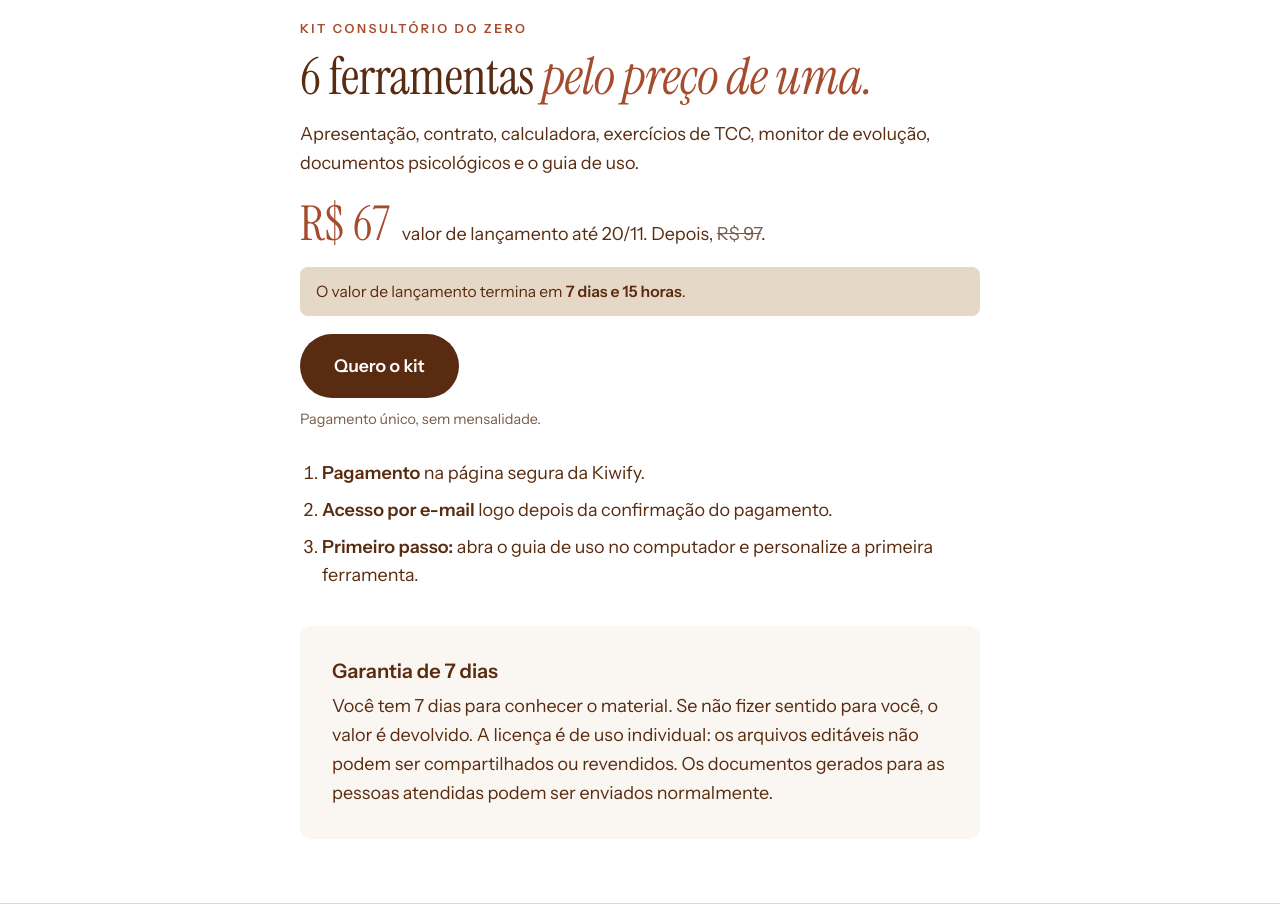
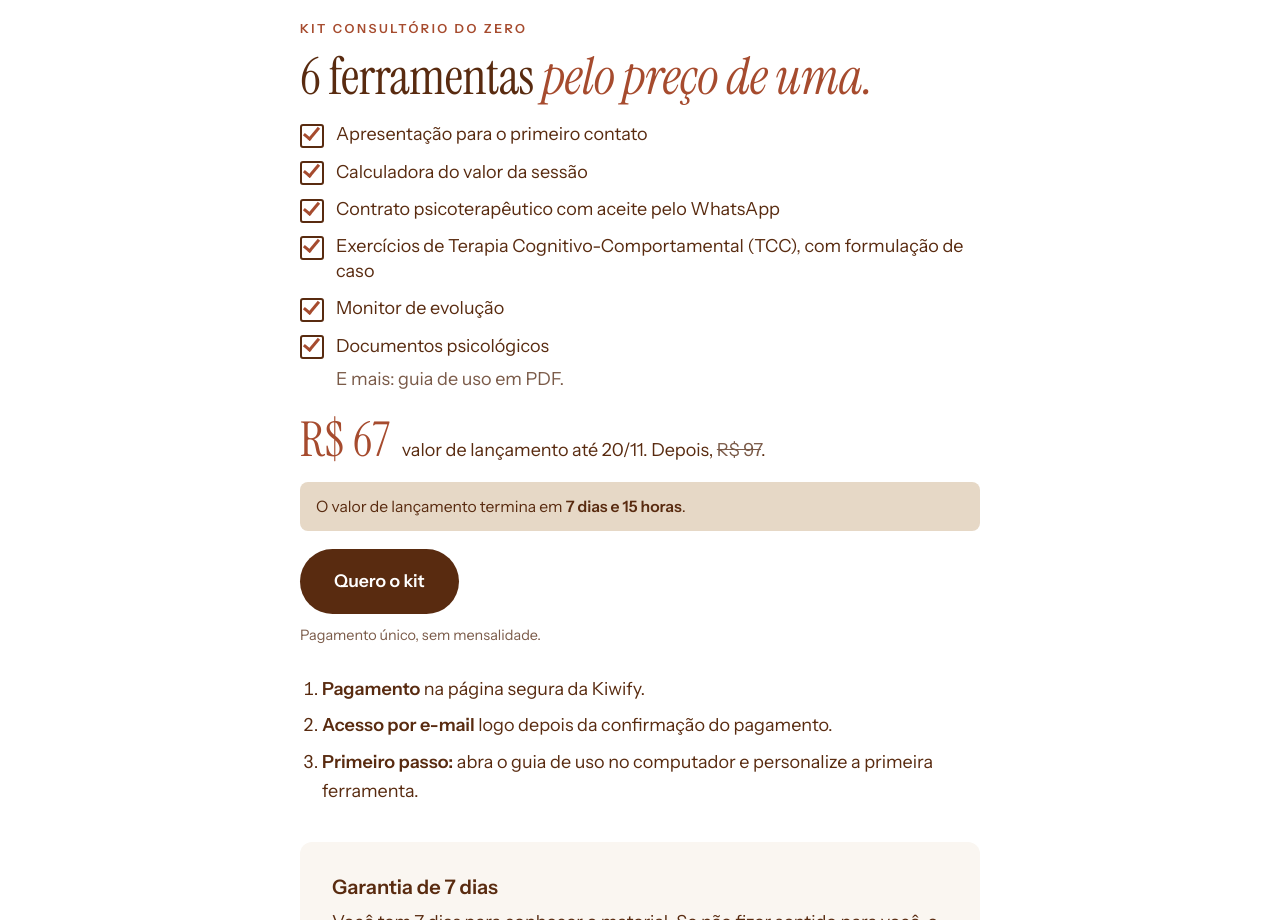
Before and after one commit to psidaianarcamara/Guia-institucional_DC, a plain HTML site: page kit/index.html in a window 1280 px wide. Shown: the part 8760-9680 px from the top of the page. Drawn offline with Linux system fonts and the light colour scheme.

Commit message:
Ferramentas da oferta em lista
Co-Authored-By: Claude Opus 5.5 <noreply@anthropic.com>
Claude-Session: https://claude.ai/code/session_01GXNY3NoL2TUT6f7TxEEty5

```diff
--- a/kit/index.html
+++ b/kit/index.html
@@ -105,6 +105,11 @@ details[open] summary::after{content:"−"}
 details p{margin:12px 0 0;color:#4a2610}
 /* final */
 .final{text-align:left}
+.inclui{list-style:none;margin:20px 0 6px;padding:0;display:grid;gap:12px}
+.inclui li{position:relative;padding-left:36px;line-height:1.4}
+.inclui li::before{content:"";position:absolute;left:0;top:.1em;width:20px;height:20px;border:2px solid var(--marrom);border-radius:3px}
+.inclui li::after{content:"";position:absolute;left:7px;top:.1em;width:6px;height:13px;border:solid var(--terracota);border-width:0 3px 3px 0;transform:rotate(40deg)}
+.inclui-extra{margin:0 0 22px;padding-left:36px;color:var(--suave)}
 .regua{margin-top:48px}
 .regua .ext{display:flex;justify-content:space-between;font-family:var(--serif);font-style:italic;font-size:1.6rem}
 .regua svg{width:100%;height:24px;display:block}
@@ -264,7 +269,15 @@ footer{border-top:1px solid var(--areia);padding-block:28px;font-size:.88rem;col
 <section id="oferta"><div class="wrap estreito final">
   <div class="rot">Kit Consultório do Zero</div>
   <h2>6 ferramentas <em>pelo preço de uma.</em></h2>
-  <p>Apresentação, contrato, calculadora, exercícios de TCC, monitor de evolução, documentos psicológicos e o guia de uso.</p>
+  <ul class="inclui">
+    <li>Apresentação para o primeiro contato</li>
+    <li>Calculadora do valor da sessão</li>
+    <li>Contrato psicoterapêutico com aceite pelo WhatsApp</li>
+    <li>Exercícios de Terapia Cognitivo-Comportamental (TCC), com formulação de caso</li>
+    <li>Monitor de evolução</li>
+    <li>Documentos psicológicos</li>
+  </ul>
+  <p class="inclui-extra">E mais: guia de uso em PDF.</p>
   <div class="preco"><b class="js-preco">R$ 67</b><span class="js-preco-nota">valor de lançamento até 20/11. Depois, <s>R$ 97</s>.</span></div>
   <div class="contagem js-contagem" hidden>O valor de lançamento termina em <b class="js-falta"></b>.</div>
   <a class="btn comprar js-checkout" href="#">Quero o kit</a>
```
